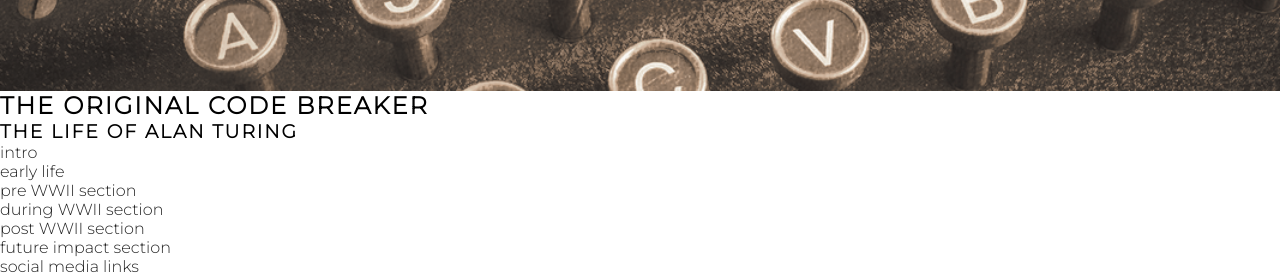
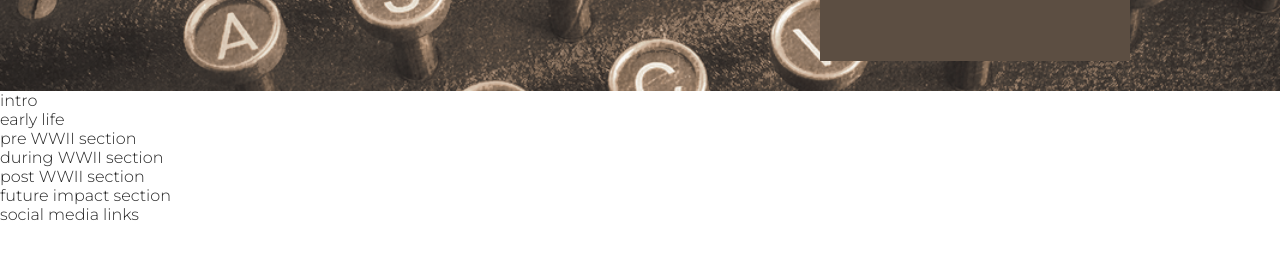
Before and after one commit to donald-macritchie/draft-repo, a plain HTML site: page index.html in a window 1280 px wide. Shown: the part 584-860 px from the top of the page. After the commit the page ends 808 px from the top, so only its background shows below. Drawn offline with Linux system fonts and the light colour scheme.

Commit message:
add overlay text to hero image and style

```diff
--- a/assets/css/style.css
+++ b/assets/css/style.css
@@ -62,9 +62,19 @@ h1, h2, h3 {
 }
 
 
-/* hero image */
+/* hero image and cover text*/
+
+#hero-outer {
+    position: relative;
+}
 
 
+#cover-text h2, h3 {
+    color: #f6f2ec;
+
+
+    width: ;
+}
 
 #hero-image {
     height: 600px;
@@ -77,3 +87,24 @@ h1, h2, h3 {
     background-size: cover;
 
 }
+
+
+#cover-text {
+    font-size: 130%;
+    font-family: montserrat, sans-serif;
+    text-transform: uppercase;
+    letter-spacing: 4px;
+
+    width: 300px;
+    height: 200px;
+
+    padding-top: 40px;
+    padding-left: 10px;
+
+    background-color: #5c4e42;
+
+    bottom: 30px;
+    right: 150px;
+
+    position: absolute;
+}
```
